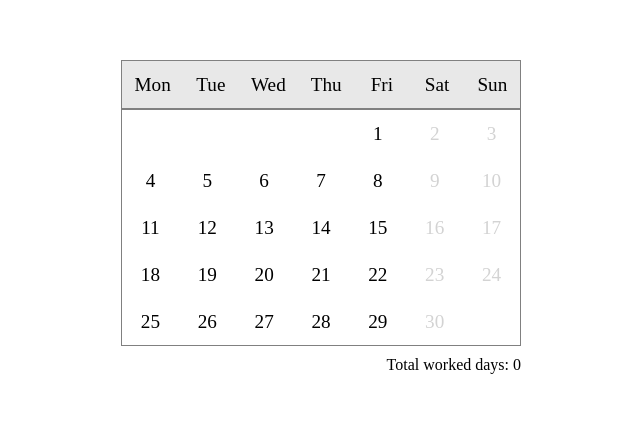
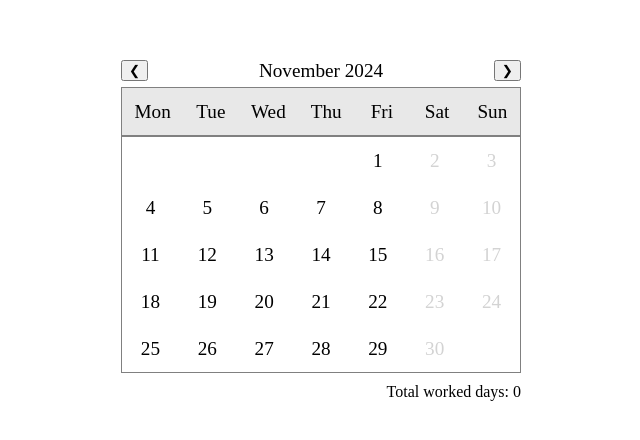
Before and after one commit to ymoreau/monthly-workdays, an Angular app: page / in a window 1280 px wide. Shown: the top 440 px of the page, without its empty margins (319-959 px from the left). Built offline with nearby package versions, Linux system fonts and the light colour scheme.

Commit message:
Allow to navigate to next or previous month

```diff
--- a/src/app/components/month-calendar/month-calendar.component.html
+++ b/src/app/components/month-calendar/month-calendar.component.html
@@ -1,5 +1,10 @@
 <div>
-  <div class="calendar-grid headers">
+  <div class="header">
+    <button (click)="this.goToPreviousMonth()" class="float-left">&#10094;</button>
+    <span>{{ currentMonthLabel }}</span>
+    <button (click)="this.goToNextMonth()" class="float-right">&#10095;</button>
+  </div>
+  <div class="calendar-grid week-headers">
   @for (header of headers; track header) {
     <div class="grid-cell">
       {{ header }}
--- a/src/app/components/month-calendar/month-calendar.component.scss
+++ b/src/app/components/month-calendar/month-calendar.component.scss
@@ -1,3 +1,9 @@
+.header {
+  text-align: center;
+  font-size: larger;
+  margin-bottom: 5px;
+}
+
 .workeddays-count {
   margin-top: 10px;
   width: 100%;
@@ -12,7 +18,7 @@
   border: 1px gray solid;
 }
 
-.headers {
+.week-headers {
   background-color: rgb(232, 232, 232);
   font-weight: 500;
 }
@@ -36,11 +42,15 @@
 }
 
 .selected {
-  background-color: mediumblue;
-  color: white;
+  background-color: #1a7eea;
+  // color: white;
 }
 
 .half-selected {
-  background-color: rgb(51, 71, 255);
-  color: white;
+  background: linear-gradient(
+        to right bottom,
+        #1a7eea 50%,
+        transparent 50%) no-repeat;
+  // background-color: rgb(68, 103, 233);
+  // color: white;
 }
--- a/src/app/components/month-calendar/month-calendar.component.ts
+++ b/src/app/components/month-calendar/month-calendar.component.ts
@@ -16,6 +16,7 @@ export class MonthCalendarComponent {
   days: Day[] = [];
   headers = ['Mon', 'Tue', 'Wed', 'Thu', 'Fri', 'Sat', 'Sun'];
   disabledDays = [WeekDay.SATURDAY, WeekDay.SUNDAY];
+  currentMonthLabel = '';
 
   readonly WorkDayStatus = WorkDayStatus; // Alias for HTML template
 
@@ -23,6 +24,7 @@ export class MonthCalendarComponent {
 
   constructor() {
     this.days = this.calendarService.currentMonthDays();
+    this.refreshMonthLabel();
   }
 
   dayColumnPosition(day: Day): number {
@@ -36,4 +38,20 @@ export class MonthCalendarComponent {
   workDaysCount(): number {
     return this.calendarService.getWorkedDaysCount(this.days);
   }
+
+  goToPreviousMonth(): void {
+    this.days = this.calendarService.setToPreviousMonth();
+    this.refreshMonthLabel();
+  }
+
+  goToNextMonth(): void {
+    this.days = this.calendarService.setToNextMonth();
+    this.refreshMonthLabel();
+  }
+
+  private refreshMonthLabel(): void {
+    this.days = this.calendarService.currentMonthDays();
+    const date = this.calendarService.currentDate();
+    this.currentMonthLabel = date.toLocaleString('en-EN', { month: 'long' }) + ' ' + date.getFullYear();
+  }
 }
--- a/src/styles.scss
+++ b/src/styles.scss
@@ -1 +1,6 @@
-/* You can add global styles to this file, and also import other style files */
+.float-left {
+  float: left;
+}
+.float-right {
+  float: right;
+}
```
